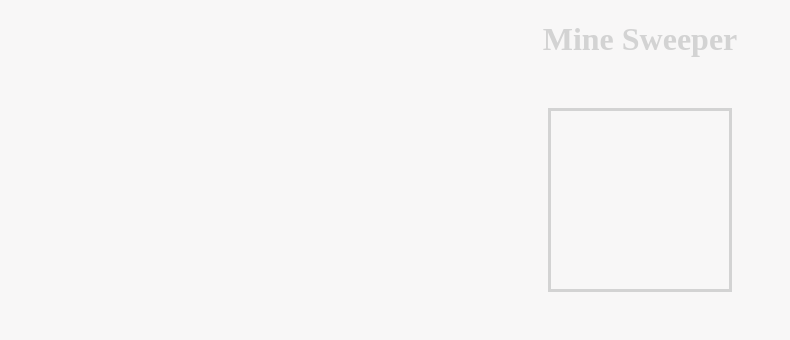
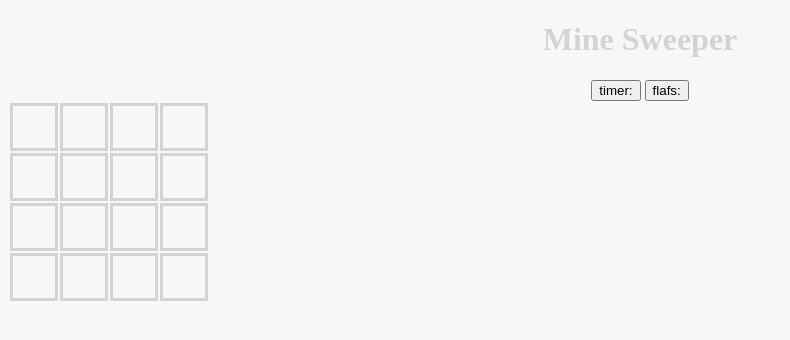
Before and after one commit to yonatmiller/Mine-Sweeper, a plain HTML site: page index.html in a window 1280 px wide. Shown: the whole page, without its empty margins (0-790 px from the left). Drawn offline with Linux system fonts and the light colour scheme.

Commit message:
update css

```diff
--- a/index.html
+++ b/index.html
@@ -3,19 +3,22 @@
 
 <head>
     <title>Mine Sweeper</title>
+    <meta charset="utf-8" />
     <link rel="stylesheet" href="style.css">
 </head>
 
 <body onload="init()" >
 
     <h1>Mine Sweeper</h1>
-
+    <button class="timer" onclick="onClickTimer()">timer: </button>
+    <button class="flags">flafs: </button>
     <div class="board-container"></div>
 
 
     <script src="js/game.js"></script>
     <script src="js/mine.js"></script>
     <script src="js/utils.js"></script>
+    <script src="js/btn.js"></script>
 
 </body>
 
--- a/style.css
+++ b/style.css
@@ -5,17 +5,11 @@ body {
 
 }
 
-table {
-	margin: 50px auto;
-	border: 3px solid lightgray;
-}
 
 .cell {
+	border: 3px solid lightgray;
 	width: 40px;
 	height: 40px;
 	font-size: 1.5em;
+	block-size: 40px;
 }
-/*
-.hide{
-    visibility: hidden;
-} */
```
